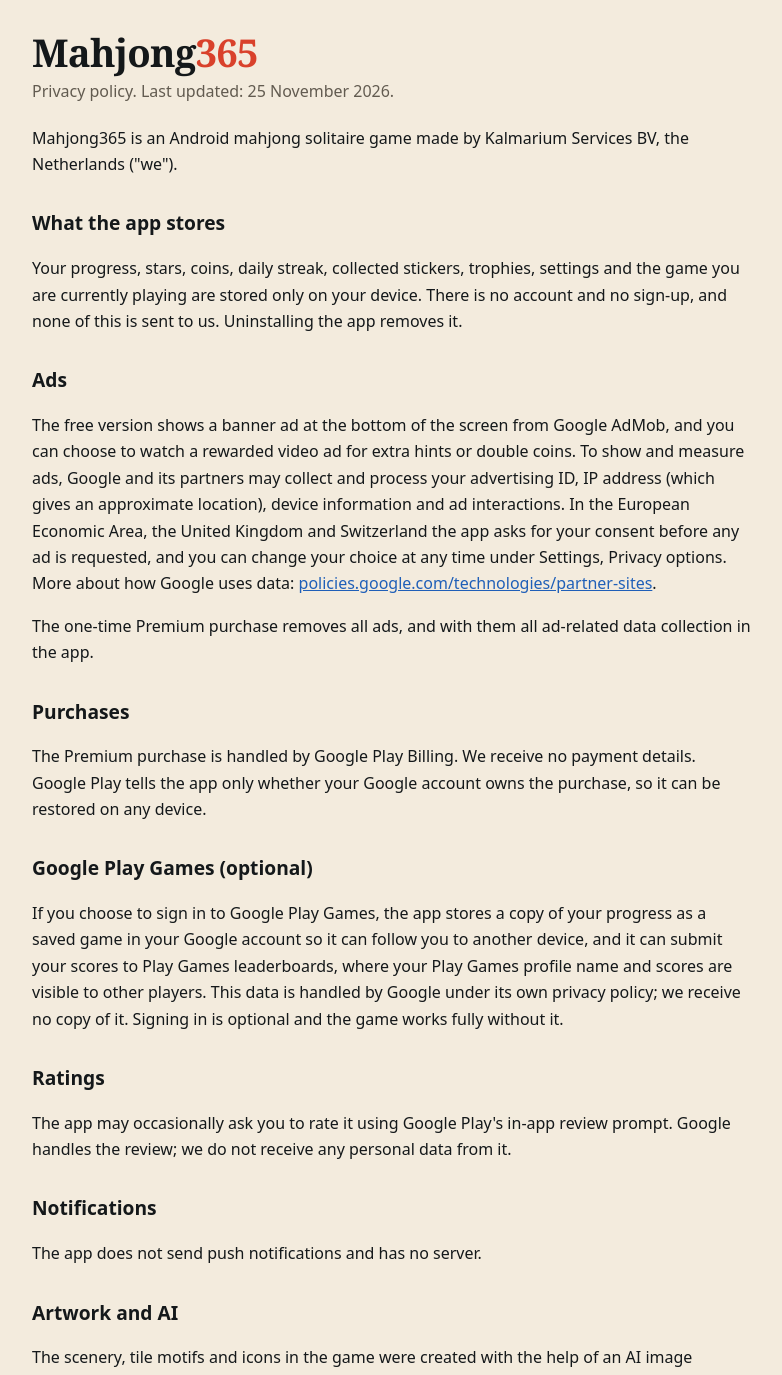
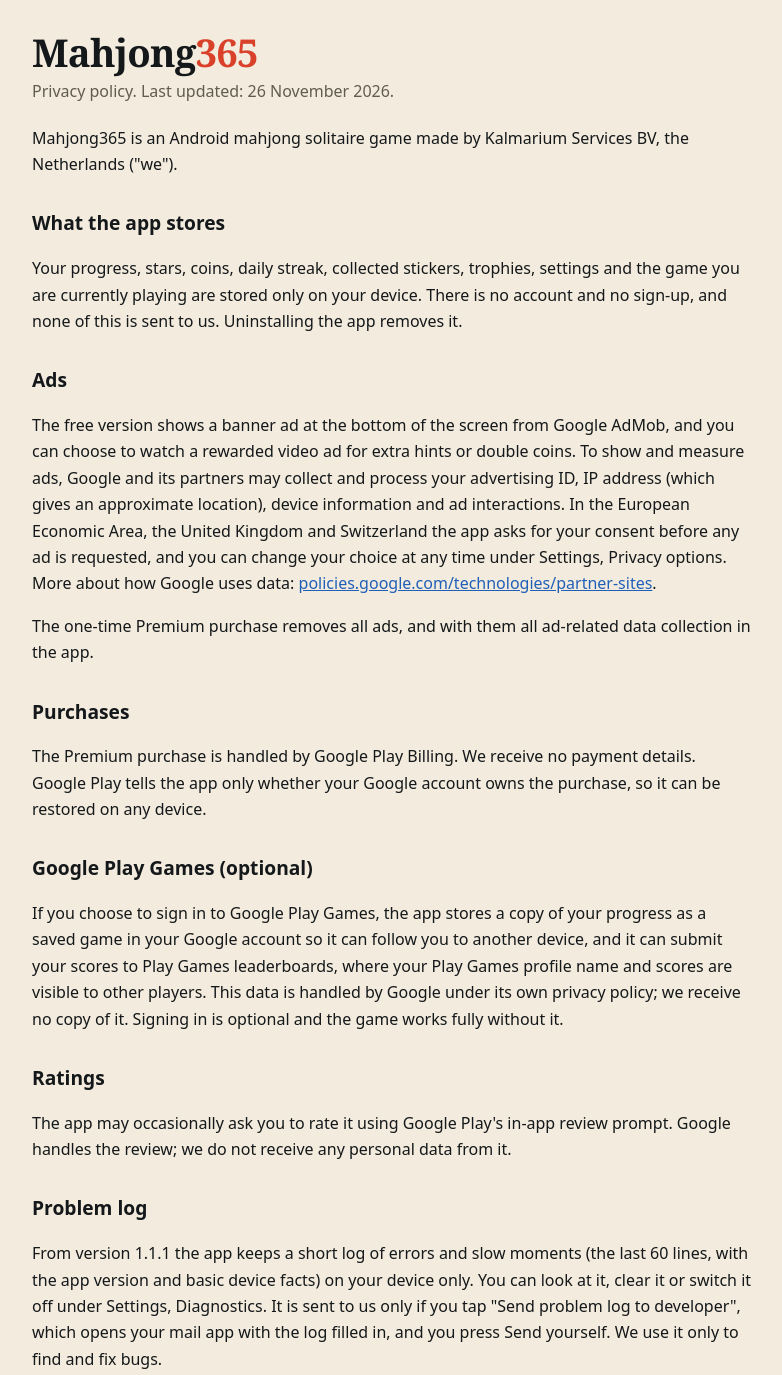
Before and after one commit to gaborkalmar83/mahjong365-info, a plain HTML site: page privacy-policy.html in a window 1280 px wide. Shown: the top 1375 px of the page, without its empty margins (248-1030 px from the left). Drawn offline with Linux system fonts and the light colour scheme.

Commit message:
Privacy policy: describe the optional on-device problem log (app 1.1.1). Local commit, not pushed.
Co-Authored-By: Claude Sonnet 5.5 <noreply@anthropic.com>

```diff
--- a/privacy-policy.html
+++ b/privacy-policy.html
@@ -27,7 +27,7 @@
 <body>
 <main>
 <h1>Mahjong<span>365</span></h1>
-<p class="lead">Privacy policy. Last updated: 25 November 2026.</p>
+<p class="lead">Privacy policy. Last updated: 26 November 2026.</p>
 
 <p>Mahjong365 is an Android mahjong solitaire game made by Kalmarium Services BV, the Netherlands ("we").</p>
 
@@ -46,6 +46,9 @@
 
 <h2>Ratings</h2>
 <p>The app may occasionally ask you to rate it using Google Play's in-app review prompt. Google handles the review; we do not receive any personal data from it.</p>
+
+<h2>Problem log</h2>
+<p>From version 1.1.1 the app keeps a short log of errors and slow moments (the last 60 lines, with the app version and basic device facts) on your device only. You can look at it, clear it or switch it off under Settings, Diagnostics. It is sent to us only if you tap "Send problem log to developer", which opens your mail app with the log filled in, and you press Send yourself. We use it only to find and fix bugs.</p>
 
 <h2>Notifications</h2>
 <p>The app does not send push notifications and has no server.</p>
```
